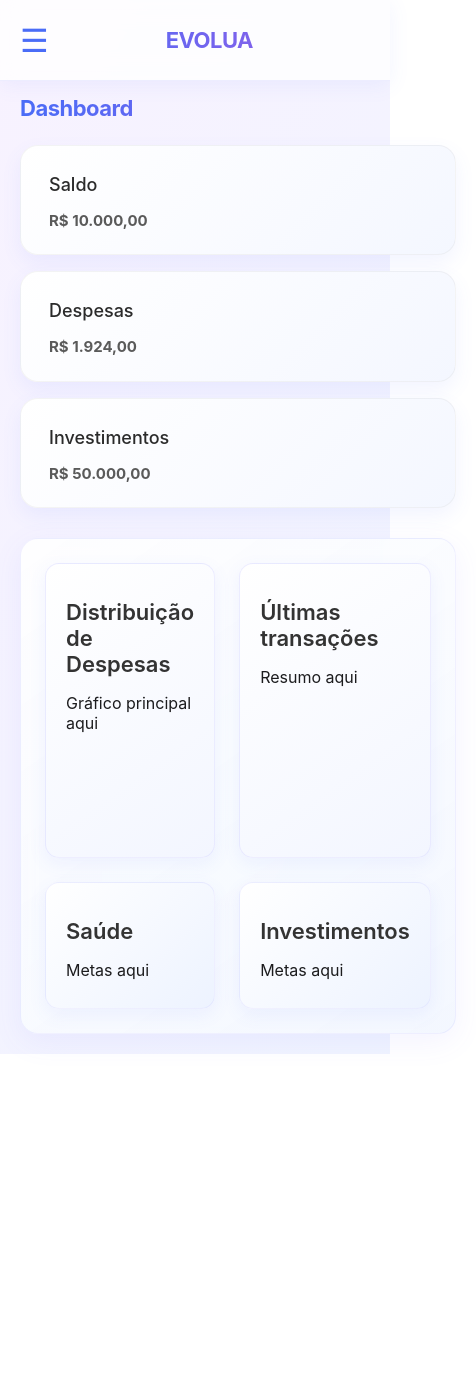
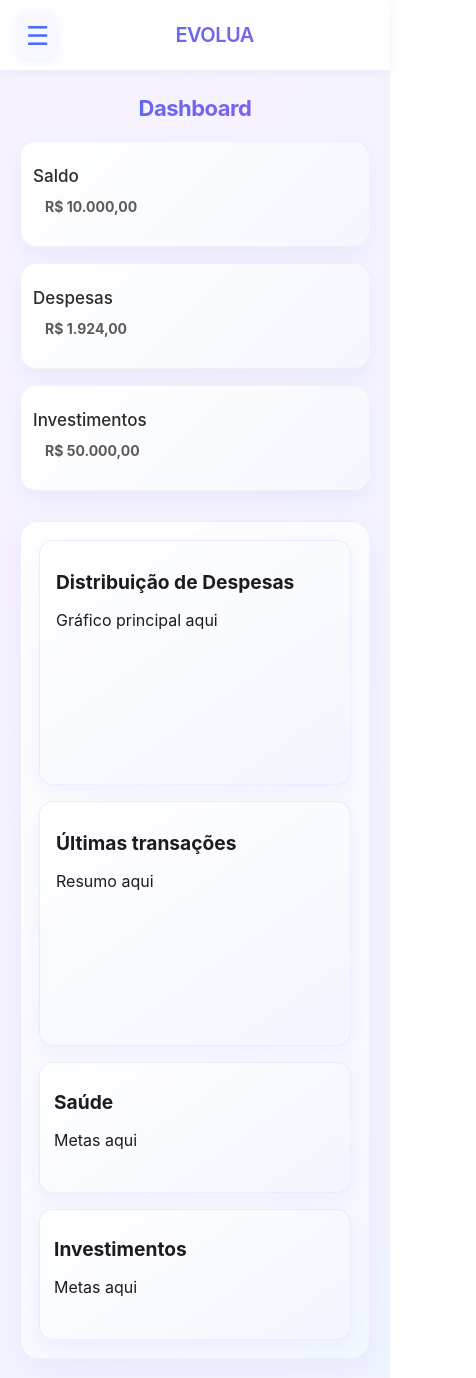
Before and after one commit to YuriMFontes/evolua, a React (Create React App) app: page / in a window 390 px wide. Shown: the whole page, 476 px wide, since content can reach past the window. Before the commit the page ends 1054 px from the top, so only its background shows below. Built offline with nearby package versions, Linux system fonts and the light colour scheme.

Commit message:
Atualizacao CSS mobile

```diff
--- a/src/componentes/header/header.css
+++ b/src/componentes/header/header.css
@@ -1,3 +1,4 @@
+/* ======== HEADER ======== */
 .header {
     display: flex;
     justify-content: space-between;
@@ -10,12 +11,10 @@
     height: 60px;
     z-index: 1001;
 
-    /* Glass + gradiente suave */
-    background: linear-gradient(135deg, rgba(255, 255, 255, 0.8), rgba(245, 248, 255, 0.85));
+    background: linear-gradient(135deg, rgba(255, 255, 255, 0.85), rgba(245, 248, 255, 0.9));
     backdrop-filter: blur(14px);
     border-bottom: 1px solid rgba(200, 200, 255, 0.3);
     box-shadow: 0 4px 20px rgba(90, 120, 255, 0.08);
-
     transition: all 0.3s ease;
 }
 
@@ -29,10 +28,6 @@
     -webkit-background-clip: text;
     -webkit-text-fill-color: transparent;
     transition: transform 0.2s ease;
-}
-
-.title:hover {
-    transform: scale(1.03);
 }
 
 .perfil {
@@ -50,12 +45,6 @@
     transition: transform 0.2s ease, box-shadow 0.2s ease;
 }
 
-.perfil img:hover {
-    transform: scale(1.08);
-    box-shadow: 0 6px 20px rgba(90, 120, 255, 0.2);
-}
-
-/* Botão hamburger (mobile) */
 .hamburger {
     display: none;
     font-size: 28px;
@@ -64,18 +53,47 @@
     transition: transform 0.2s ease, color 0.2s ease;
 }
 
-.hamburger:hover {
-    transform: scale(1.1);
-    color: #9b5de5;
-}
+/* ======== MOBILE RESPONSIVO ======== */
+@media screen and (max-width: 1000px) {
+    /* DASHBOARD FULL WIDTH */
+    .dashboard {
+        margin-left: 0;
+        padding: 20px;
+    }
 
-/* Responsividade */
-@media screen and (max-width: 1000px) {
+    .title-dashboard {
+        font-size: 22px;
+    }
+
+    .content-dashboard {
+        grid-template-columns: 1fr;
+        gap: 16px;
+    }
+
+    .section-dashboard {
+        padding: 12px;
+        min-height: 80px;
+    }
+
+    .dashboard-info {
+        grid-template-columns: 1fr;
+        gap: 16px;
+    }
+
+    /* SIDEBAR ESCONDE */
+    .side-bar {
+        display: none;
+    }
+
+    /* HEADER MOBILE */
     .header {
-        flex-wrap: nowrap;
-        padding: 10px 20px;
-        background: rgba(255, 255, 255, 0.8);
+        height: 70px;
+        padding: 0 18px;
+        justify-content: space-between;
+        align-items: center;
+        background: rgba(255, 255, 255, 0.85);
         backdrop-filter: blur(12px);
+        box-shadow: 0 2px 10px rgba(0, 0, 0, 0.05);
     }
 
     .perfil {
@@ -87,11 +105,23 @@
         display: flex;
         justify-content: center;
         align-items: center;
-        font-size: 22px;
+        font-size: 20px;
+        font-weight: 600;
+        text-align: center;
     }
 
     .hamburger {
         display: flex;
-        font-size: 32px;
+        font-size: 26px;
+        padding: 8px;
+        border-radius: 10px;
+        background: rgba(240, 242, 255, 0.6);
+        backdrop-filter: blur(10px);
+        box-shadow: 0 2px 8px rgba(100, 120, 255, 0.1);
+    }
+
+    .hamburger:active {
+        transform: scale(0.95);
+        background: rgba(225, 230, 255, 0.7);
     }
 }
--- a/src/componentes/side-bar/side-bar.css
+++ b/src/componentes/side-bar/side-bar.css
@@ -1,3 +1,4 @@
+/* ======== SIDEBAR ======== */
 .side-bar {
     width: 15vw;
     height: calc(100vh - 60px);
@@ -50,10 +51,3 @@
     width: 100%;
     height: 100%;
 }
-
-/* Versão mobile: sidebar some */
-@media screen and (max-width: 1000px) {
-    .side-bar {
-        display: none;
-    }
-}
--- a/src/pages/dashboard/dashboard.css
+++ b/src/pages/dashboard/dashboard.css
@@ -1,3 +1,4 @@
+/* ======== MAIN & DASHBOARD ======== */
 main {
     display: flex;
     min-height: 100vh;
@@ -8,13 +9,14 @@ main {
     color: #1c1c1e;
 }
 
-/* animação de fundo suave */
+/* Animação suave do background */
 @keyframes gradientShift {
     0% { background-position: 0% 50%; }
     50% { background-position: 100% 50%; }
     100% { background-position: 0% 50%; }
 }
 
+/* DASHBOARD */
 .dashboard {
     flex: 1;
     margin-left: 15vw;
@@ -27,7 +29,7 @@ main {
     font-size: 28px;
     font-weight: 700;
     letter-spacing: -0.5px;
-    color: #121212;
+    color: #111;
     background: linear-gradient(90deg, #4a6cf7, #9b5de5);
     -webkit-background-clip: text;
     -webkit-text-fill-color: transparent;
@@ -83,8 +85,8 @@ main {
     transition: all 0.3s ease;
 }
 
-.dashboard-container {
-    height: 30vh;
+.dashboard-container,
+.dashboard-container-saude {
     border-radius: 14px;
     padding: 20px;
     background: linear-gradient(145deg, #ffffff, #f3f6ff);
@@ -94,51 +96,78 @@ main {
     transition: all 0.3s ease;
 }
 
-.dashboard-container:hover {
-    box-shadow: 0 10px 30px rgba(90, 120, 255, 0.18);
-    transform: translateY(-2px);
-}
-
-.dashboard-container-title {
-    font-size: 22px;
-    font-weight: 600;
-    color: #333;
-    margin-bottom: 10px;
+.dashboard-container {
+    height: 30vh;
 }
 
 .dashboard-container-saude {
     height: 10vh;
-    border-radius: 14px;
-    padding: 20px;
-    background: linear-gradient(135deg, #ffffff, #edf3ff);
-    box-shadow: 0 6px 18px rgba(90, 120, 255, 0.08);
-    border: 1px solid rgba(200, 200, 255, 0.25);
-    backdrop-filter: blur(10px);
-    transition: all 0.3s ease;
 }
 
-.dashboard-container-saude:hover {
-    transform: translateY(-2px);
-    box-shadow: 0 10px 28px rgba(120, 130, 255, 0.2);
+.dashboard-container-title{
+    font-size: 1.2rem;
 }
 
+/* ======== MOBILE DASHBOARD ======== */
 @media screen and (max-width: 1000px) {
+
+    /* Dashboard ocupa 100% da largura */
     .dashboard {
         margin-left: 0;
-        padding: 20px;
+        padding: 16px 18px;
     }
 
+    /* Título menor, mas ainda destacado */
     .title-dashboard {
         font-size: 22px;
+        text-align: center;
+        margin-bottom: 12px;
     }
 
+    /* Grid adaptável: 1 coluna */
     .content-dashboard {
         grid-template-columns: 1fr;
         gap: 16px;
+        margin-top: 20px;
     }
 
+    /* Cards mais compactos, melhor para toque */
     .section-dashboard {
-        padding: 12px;
-        min-height: 80px;
+        padding: 14px;
+        min-height: 90px;
+        border-radius: 16px;
+    }
+
+    .section-dashboard:hover {
+        transform: translateY(-2px);
+        box-shadow: 0 8px 18px rgba(80, 100, 255, 0.12);
+    }
+
+    .title-section {
+        margin: 12px 0;
+        font-size: 17px;
+    }
+
+    .subtitle-section {
+        margin-left: 12px;
+        font-size: 14px;
+    }
+
+    /* Dashboard-info vira coluna única */
+    .dashboard-info {
+        grid-template-columns: 1fr;
+        gap: 16px;
+        padding: 18px;
+    }
+
+    /* Containers menores e mais compactos */
+    .dashboard-container {
+        height: 25vh;
+        padding: 16px;
+    }
+
+    .dashboard-container-saude {
+        height: 12vh;
+        padding: 14px;
     }
 }
```
